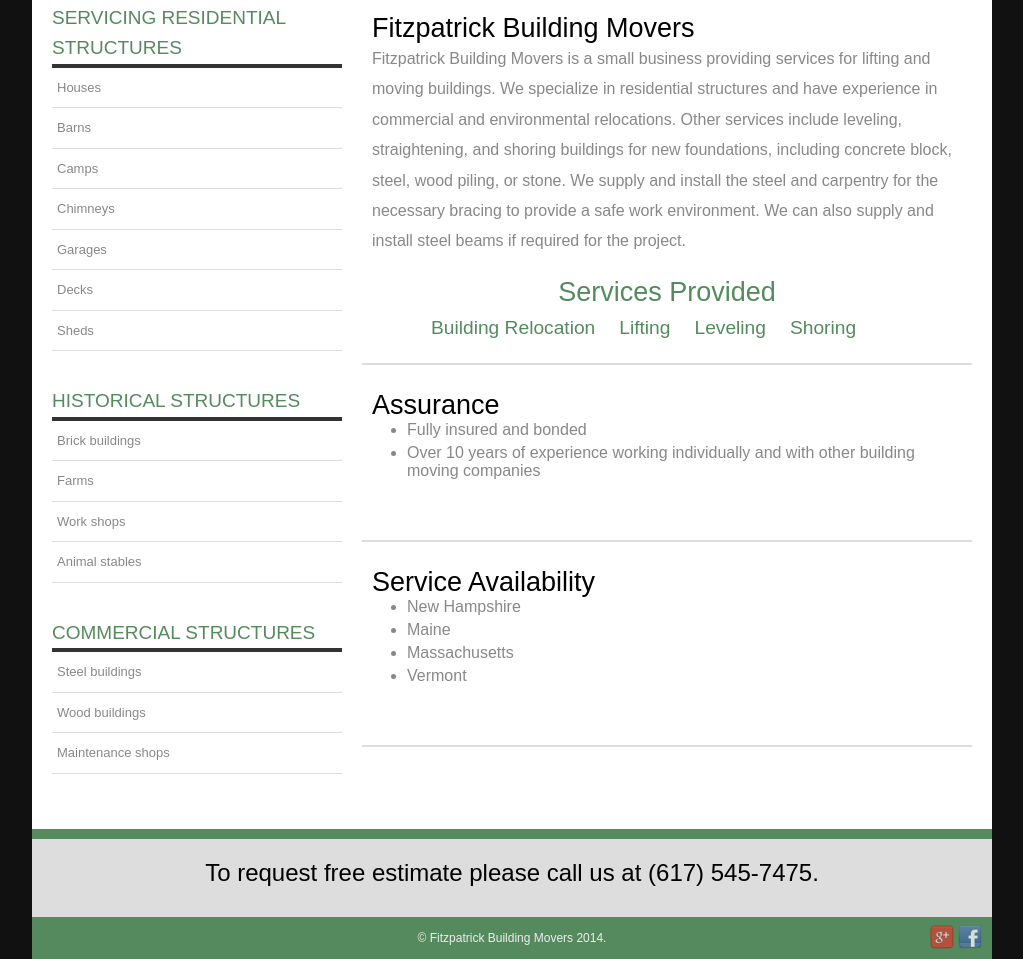
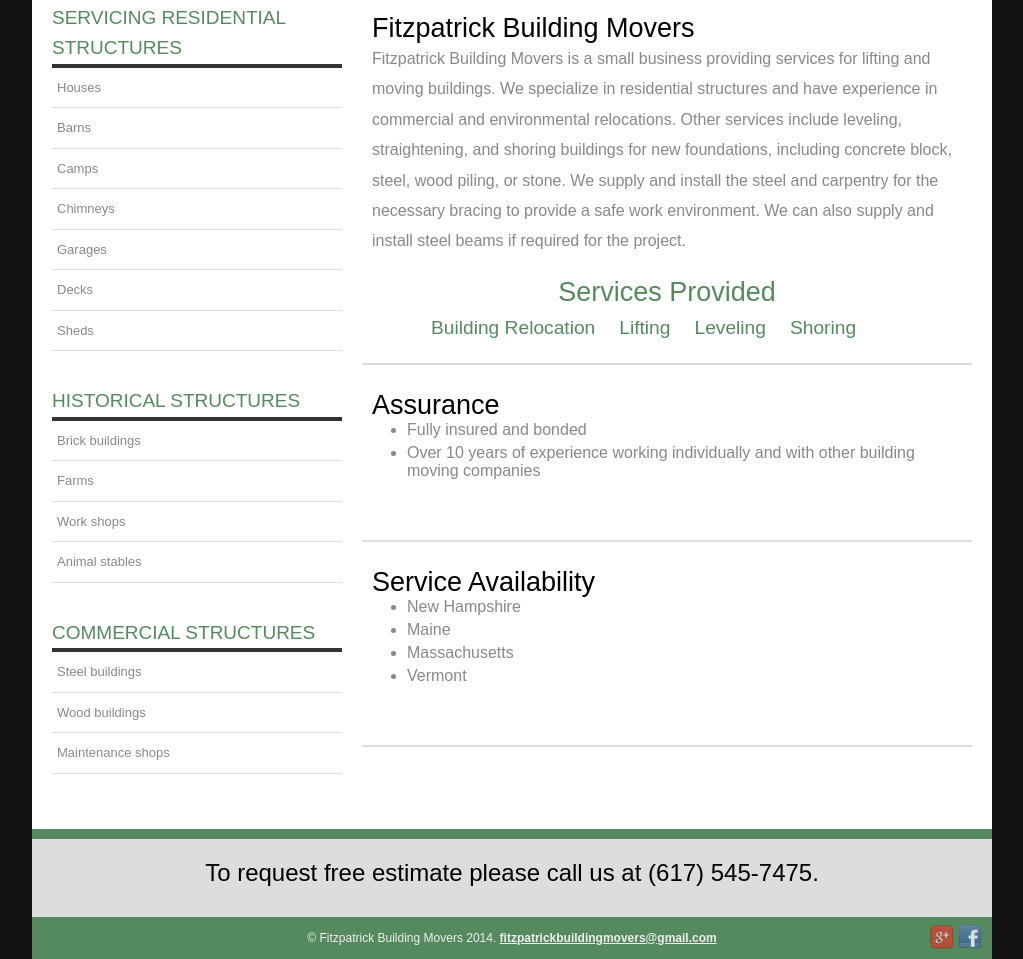
Before and after one commit to fitzpatrickbuildingmovers/fitzpatrickbuildingmovers.github.io, a plain HTML site: page index.html in a window 1280 px wide. Shown: the part 648-1607 px from the top of the page, without its empty margins (128-1151 px from the left). Drawn offline with Linux system fonts and the light colour scheme; a web font is replaced by a local one.

Commit message:
Add email

```diff
--- a/index.html
+++ b/index.html
@@ -5,6 +5,7 @@
 <meta name="Description" content="Fitzpatrick Building Movers is a small business providing services for lifting and moving buildings. We specialize in residential structures and have experience in commercial and environmental relocations. Other services include leveling, straightening, and shoring buildings for new foundations, including concrete block, steel, wood piling, or stone. We supply and install the steel and carpentry for the necessary bracing to provide a safe work environment. We can also supply and install steel beams if required for the project.">
 <meta name="Keywords" content=" Building Relocation, Lifting, Leveling, Shoring, Houses, Barns, Camps, Chimneys, Garages, Decks, Sheds, Residential, Historical, Commercial, Structures, Steel buildings, Wood buildings, Maintenance shops, Lift, Level, Shore">
 <meta name="author" content="Jason Fitzpatrick of Fitzpatrick Building Movers">
+<meta name="email" content="fitzpatrickbuildingmovers@gmail.com">
 <meta name="subject" content="Business">
 <meta name="Classification" content="Building relocation, lifting, leveling, shoring services; Residential, historical and commercial structures; service Availability in New Hampshire, Maine, Massachusetts, Vermont; free estimates.">
 <meta name="Geography" content="Nashua, NH">
@@ -108,7 +109,7 @@
             <div class="clear"></div>
         </div>
         <div class="footer-bottom">
-            <p>&copy; Fitzpatrick Building Movers 2014. <aside class="social"><a href="https://plus.google.com/108893579861617309626/"><img src="images/googleplus.png" title="Follow us on Google Plus" ></a> <a href="https://www.facebook.com/fitzpatrickbuildingmovers" title="Like us on Facebook" ><img src="images/facebook.png"></a></aside></p>
+            <p>&copy; Fitzpatrick Building Movers 2014. <a href="mailto:fitzpatrickbuildingmovers@gmail.com">fitzpatrickbuildingmovers@gmail.com</a><aside class="social"><a href="https://plus.google.com/108893579861617309626/"><img src="images/googleplus.png" title="Follow us on Google Plus" ></a> <a href="https://www.facebook.com/fitzpatrickbuildingmovers" title="Like us on Facebook" ><img src="images/facebook.png"></a></aside></p>
          </div>
     </footer>
 </div>
```
